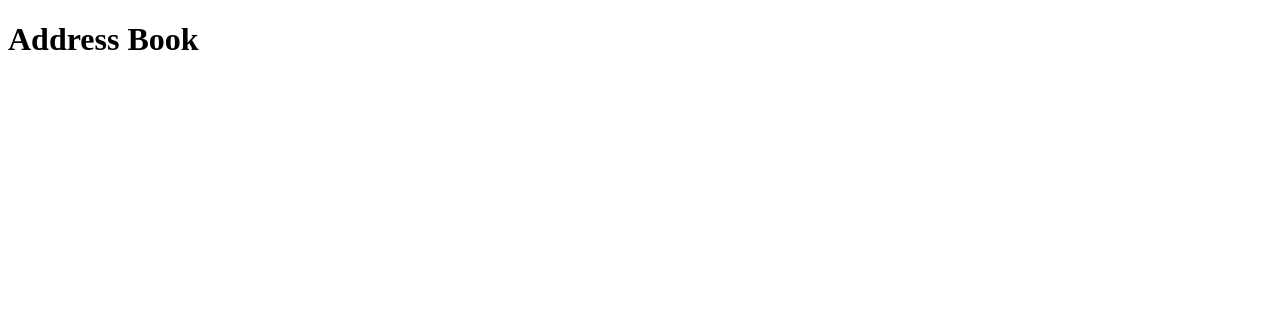
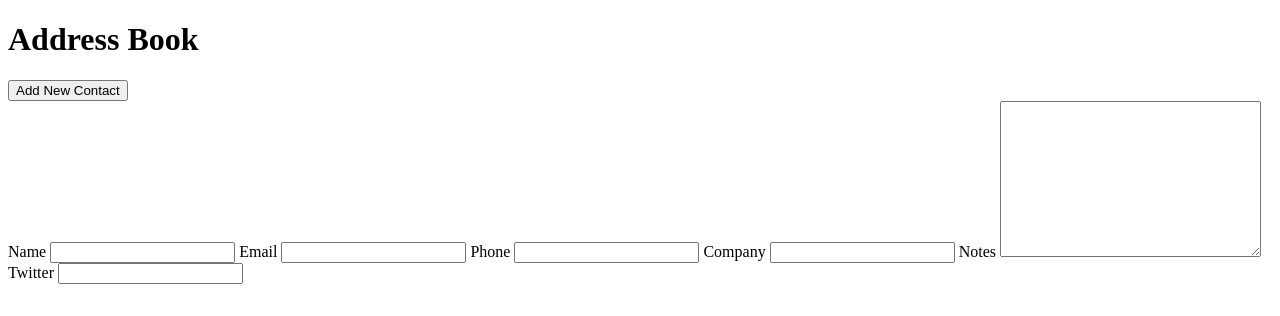
Before and after one commit to giacoletti/address_book_challenge_nov_2021, a website: page src/index.html in a window 1280 px wide. Drawn offline with Linux system fonts and the light colour scheme.

Commit message:
Adding end2end test for visibility of elements on index.html adding basic elements on index.html to add a new contact

```diff
--- a/src/index.html
+++ b/src/index.html
@@ -8,5 +8,20 @@
 </head>
 <body>
     <h1>Address Book</h1>
+    <button id="add-contact">Add New Contact</button>
+    <form id="new-contact-form">
+        <label for="name" id="nameLabel">Name</label>
+        <input type="text" id="name">
+        <label for="email" id="emailLabel">Email</label>
+        <input type="text" id="email">
+        <label for="phone" id="phoneLabel">Phone</label>
+        <input type="text" id="phone">
+        <label for="company" id="companyLabel">Company</label>
+        <input type="text" id="company">
+        <label for="notes" id="notesLabel">Notes</label>
+        <textarea id="notes" cols="30" rows="10"></textarea>
+        <label for="twitter" id="twitterLabel">Twitter</label>
+        <input type="text" id="twitter">
+    </form>
 </body>
 </html>
```
Also changed, not shown: specs/features/userCanVisitTheApplication.feature.js (+17 -1 lines).
